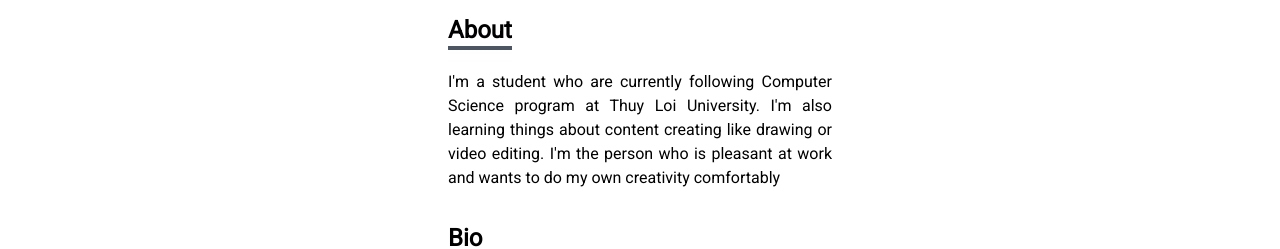
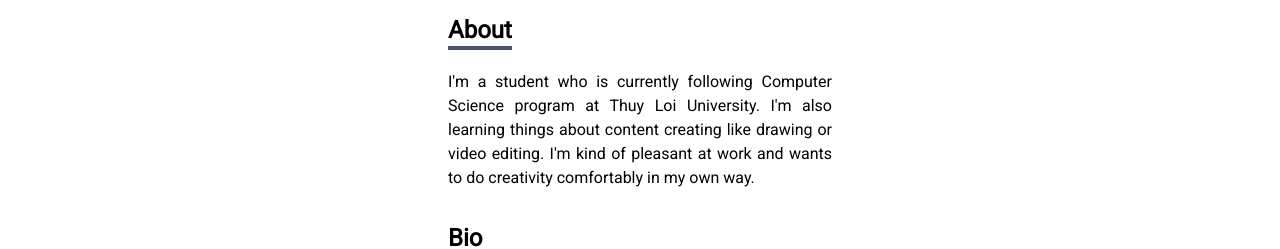
Before and after one commit to minhnguyen142/hikari-portfolio, a Next.js app: page / in a window 1280 px wide. Shown: the part 554-803 px from the top of the page. Built offline with nearby package versions, Linux system fonts and the light colour scheme; a web font is replaced by a local one.

Commit message:
commit changes

```diff
--- a/components/about.tsx
+++ b/components/about.tsx
@@ -5,10 +5,10 @@ export default function About() {
         About
       </p>
       <p className="text-justify md:space-x-8">
-        I&apos;m a student who are currently following Computer Science program
+        I&apos;m a student who is currently following Computer Science program
         at Thuy Loi University. I&apos;m also learning things about content
-        creating like drawing or video editing. I&apos;m the person who is
-        pleasant at work and wants to do my own creativity comfortably
+        creating like drawing or video editing. I&apos;m kind of pleasant at
+        work and wants to do creativity comfortably in my own way.
       </p>
     </div>
   );
```
